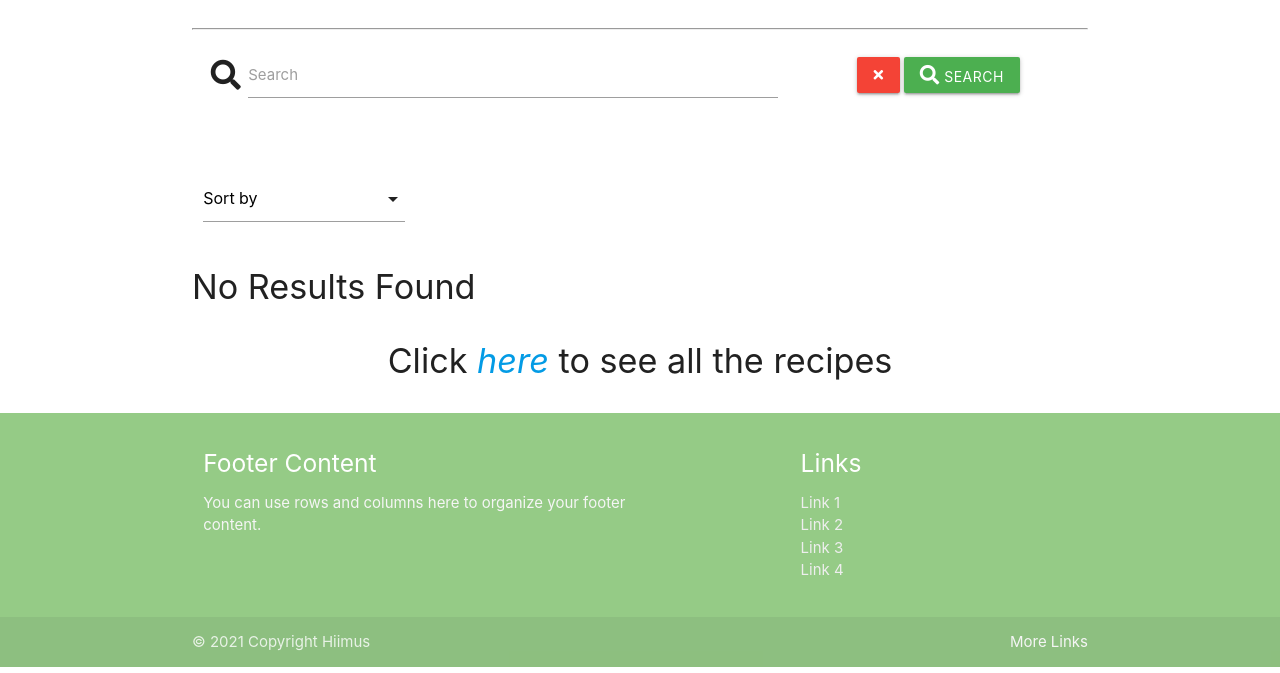
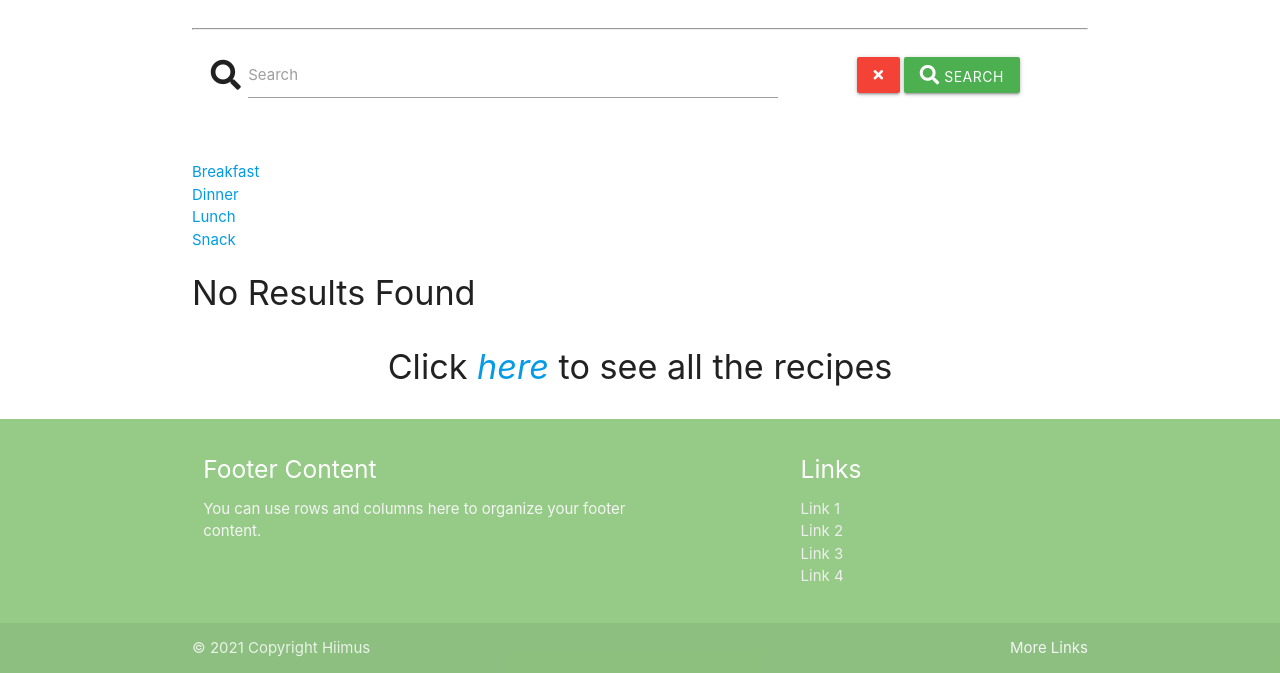
Before and after one commit to Hiimus/veggie-time, a Flask app: page / in a window 1280 px wide. Shown: the part 874-1547 px from the top of the page. Run offline with Flask 2, Linux system fonts and the light colour scheme; data that the repository does not hold is empty; some libraries are stand-ins or nearby versions.

Commit message:
Added sort by category function

```diff
--- a/app.py
+++ b/app.py
@@ -78,8 +78,18 @@ def search():
     pagination = Pagination(page=page, per_page=per_page, total=total,
                             css_framework='materializecss')
     return render_template(
-        "all_recipes.html", recipes=recipes, recipes_page=recipes_paginated, page=page,
+        "all_recipes.html", recipes=recipes,
+        recipes_page=recipes_paginated, page=page,
         per_page=per_page, pagination=pagination)
+
+
+@app.route("/sort_category", methods=["GET", "POST"])
+def sort_category():
+    category = request.args.get("category_name")
+    recipes = list(
+                mongo.db.recipes.find(
+                    {"category_name": category}))
+    return render_template("recipes.html", recipes=recipes, category=category)
 
 
 # Credit to Flask Task Manager Mini-Project videos
--- a/templates/recipes.html
+++ b/templates/recipes.html
@@ -50,18 +50,23 @@
   </form>
 </div>
 
-<!-- Sort by dropdown -->
 <div class="row">
-  <div class="input-field col s3">
-      <select id="category_name" name="category_name">
-          <option value="" disabled>Sort by</option>
-          {% for category in categories %}
-            <option value="{{ category.category_name }}">{{ category.category_name }}</option>
-          {% endfor %}
-      </select>
-      <label for="category_name"></label>
-  </div>
+    <div>
+      <a href="{{ url_for('sort_category', category_name='Breakfast') }}">
+        <div class="breakfast">Breakfast</div>
+      </a>
+      <a href="{{ url_for('sort_category', category_name='Dinner') }}">
+        <div class="breakfast">Dinner</div>
+      </a>
+      <a href="{{ url_for('sort_category', category_name='Lunch') }}">
+        <div class="breakfast">Lunch</div>
+      </a>
+      <a href="{{ url_for('sort_category', category_name='Snack') }}">
+        <div class="breakfast">Snack</div>
+      </a>
+    </div>
 </div>
+
 
 
 {% if recipes|length > 0 %}
```
